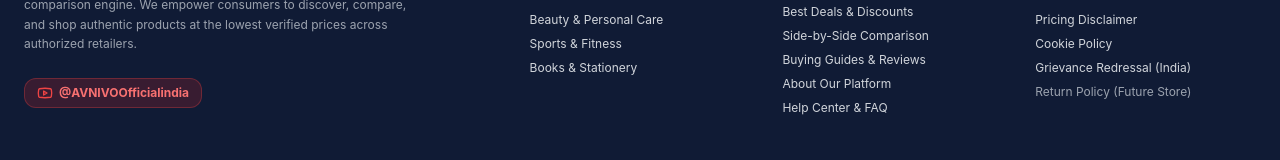
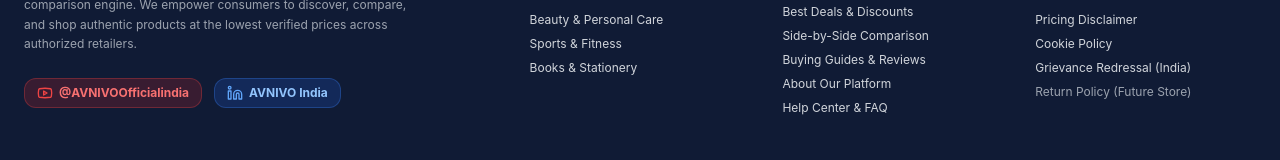
Before and after one commit to rishabhpal549-web/avnivo, a Next.js app: page / in a window 1280 px wide. Shown: the part 3304-3464 px from the top of the page. Built offline with nearby package versions, Linux system fonts and the light colour scheme; no server answers; the database is empty.

Commit message:
feat: link official LinkedIn profile in website footer

```diff
--- a/src/components/layout/Footer.tsx
+++ b/src/components/layout/Footer.tsx
@@ -3,7 +3,7 @@
 import React, { useState } from "react";
 import Link from "next/link";
 import { AvnivoLogo } from "../common/AvnivoLogo";
-import { ShieldCheck, Mail, ArrowRight, ExternalLink, Heart, Youtube } from "lucide-react";
+import { ShieldCheck, Mail, ArrowRight, ExternalLink, Heart, Youtube, Linkedin } from "lucide-react";
 
 export function Footer() {
   const [email, setEmail] = useState("");
@@ -66,7 +66,7 @@ export function Footer() {
           <p className="text-gray-400 leading-relaxed text-xs max-w-sm">
             AVNIVO is India&apos;s next-generation e-commerce discovery and price comparison engine. We empower consumers to discover, compare, and shop authentic products at the lowest verified prices across authorized retailers.
           </p>
-          <div className="flex items-center gap-3 pt-2">
+          <div className="flex items-center gap-3 pt-2 flex-wrap">
             <a
               href="https://www.youtube.com/@AVNIVOOfficialindia"
               target="_blank"
@@ -75,6 +75,15 @@ export function Footer() {
             >
               <Youtube className="w-4 h-4 text-red-500" />
               <span>@AVNIVOOfficialindia</span>
+            </a>
+            <a
+              href="https://www.linkedin.com/in/avnivo-india-3177a3451"
+              target="_blank"
+              rel="noopener noreferrer"
+              className="inline-flex items-center gap-1.5 px-3 py-1.5 bg-blue-600/20 hover:bg-blue-600/30 text-blue-300 border border-blue-500/30 rounded-xl text-xs font-bold transition-all"
+            >
+              <Linkedin className="w-4 h-4 text-blue-400" />
+              <span>AVNIVO India</span>
             </a>
           </div>
         </div>
```
